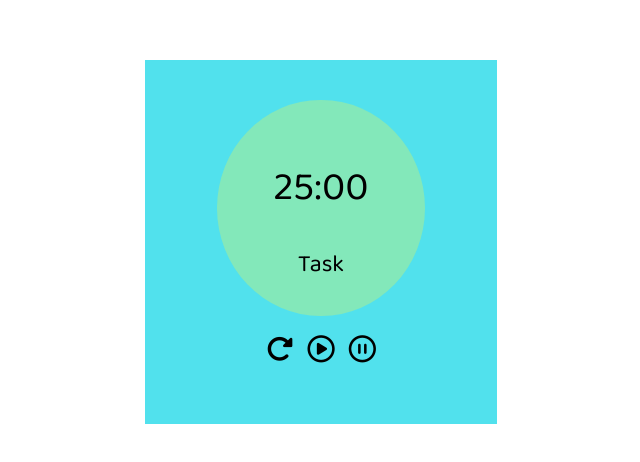
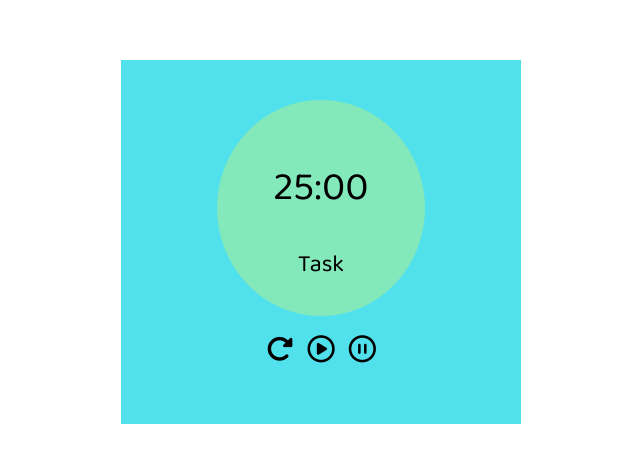
Before and after one commit to Abhijeet98s/Hackathon-01, a browser extension: page index.html in a window 1280 px wide. Shown: the part 158-620 px from the top of the page, without its empty margins (319-959 px from the left). Drawn offline with Linux system fonts and the light colour scheme.

Commit message:
fix: merge-conflict

```diff
--- a/style.css
+++ b/style.css
@@ -17,12 +17,13 @@ body {
 }
 
 .container {
-  max-width: 25rem;
+  width: 25rem;
   background-color: #51e1ed;
   padding: 2.5rem 4.5rem;
   display: flex;
   flex-direction: column;
   align-items: center;
+  /* border: 2px solid red; */
 }
 
 .clock {
```
